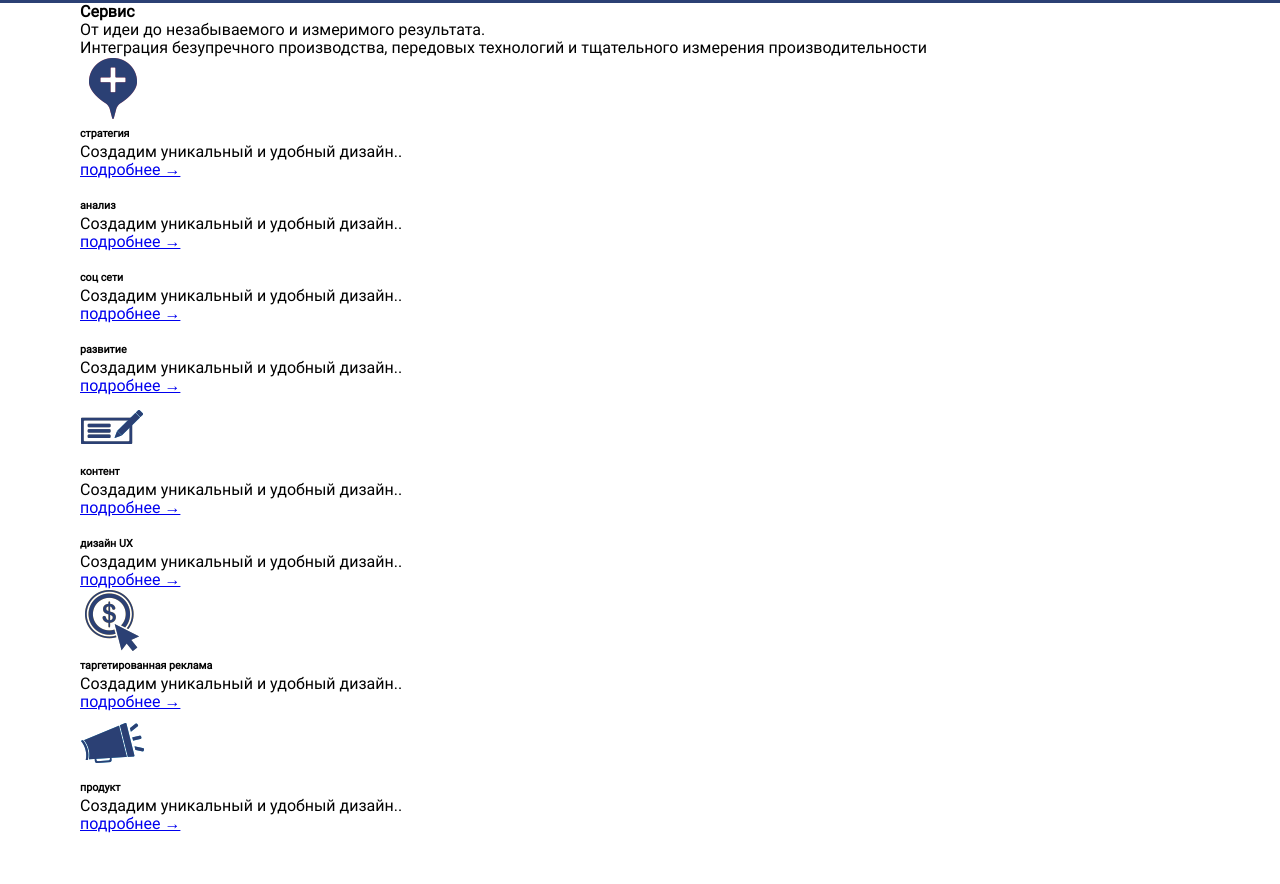
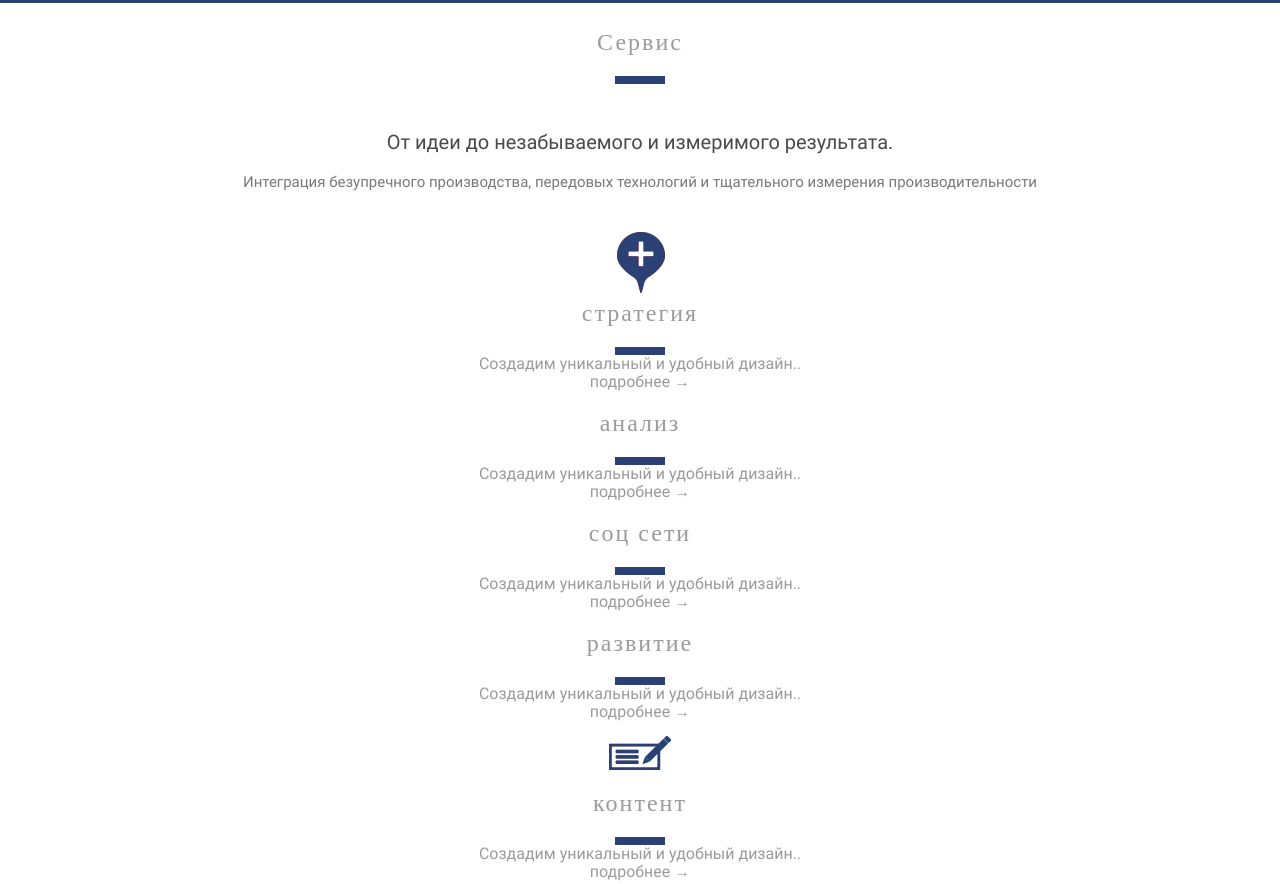
Before and after one commit to Vidiborets0012/digital-agensy_mob-first, a website: page index.html in a window 1280 px wide. Shown: the part 864-1748 px from the top of the page. Before the commit the page ends 1697 px from the top, so only its background shows below. Drawn offline with nearby package versions, Linux system fonts and the light colour scheme; a web font is replaced by a local one.

Commit message:
create global.scss, set global styles for the title block, provide services-head styles for the services section for Mobile Portrait

```diff
--- a/index.html
+++ b/index.html
@@ -86,7 +86,7 @@
             <div class="services-item">
               <div class="services-item-inner">
                 <img class="services-item-img" src="images/serv-1.png" alt="" />
-                <h6 class="services-item-title">стратегия</h6>
+                <h6 class="services-item-title title">стратегия</h6>
                 <p class="services-item-text">Создадим уникальный и удобный дизайн..</p>
                 <a class="services-item-link" href="#">подробнее →</a>
               </div>
@@ -95,7 +95,7 @@
             <div class="services-item">
               <div class="services-item-inner">
                 <img class="services-item-img" src="images/serv-2.png" alt="" />
-                <h6 class="services-item-title">анализ</h6>
+                <h6 class="services-item-title title">анализ</h6>
                 <p class="services-item-text">Создадим уникальный и удобный дизайн..</p>
                 <a class="services-item-link" href="#">подробнее →</a>
               </div>
@@ -104,7 +104,7 @@
             <div class="services-item">
               <div class="services-item-inner">
                 <img class="services-item-img" src="images/serv-3.png" alt="" />
-                <h6 class="services-item-title">соц сети</h6>
+                <h6 class="services-item-title title">соц сети</h6>
                 <p class="services-item-text">Создадим уникальный и удобный дизайн..</p>
                 <a class="services-item-link" href="#">подробнее →</a>
               </div>
@@ -113,7 +113,7 @@
             <div class="services-item">
               <div class="services-item-inner">
                 <img class="services-item-img" src="images/serv-4.png" alt="" />
-                <h6 class="services-item-title">развитие</h6>
+                <h6 class="services-item-title title">развитие</h6>
                 <p class="services-item-text">Создадим уникальный и удобный дизайн..</p>
                 <a class="services-item-link" href="#">подробнее →</a>
               </div>
@@ -122,7 +122,7 @@
             <div class="services-item">
               <div class="services-item-inner">
                 <img class="services-item-img" src="images/serv-5.png" alt="" />
-                <h6 class="services-item-title">контент</h6>
+                <h6 class="services-item-title title">контент</h6>
                 <p class="services-item-text">Создадим уникальный и удобный дизайн..</p>
                 <a class="services-item-link" href="#">подробнее →</a>
               </div>
@@ -131,7 +131,7 @@
             <div class="services-item">
               <div class="services-item-inner">
                 <img class="services-item-img" src="images/serv-6.png" alt="" />
-                <h6 class="services-item-title">дизайн UX</h6>
+                <h6 class="services-item-title title">дизайн UX</h6>
                 <p class="services-item-text">Создадим уникальный и удобный дизайн..</p>
                 <a class="services-item-link" href="#">подробнее →</a>
               </div>
@@ -140,7 +140,7 @@
             <div class="services-item">
               <div class="services-item-inner">
                 <img class="services-item-img" src="images/serv-7.png" alt="" />
-                <h6 class="services-item-title">таргетированная реклама</h6>
+                <h6 class="services-item-title title">таргетированная реклама</h6>
                 <p class="services-item-text">Создадим уникальный и удобный дизайн..</p>
                 <a class="services-item-link" href="#">подробнее →</a>
               </div>
@@ -149,7 +149,7 @@
             <div class="services-item">
               <div class="services-item-inner">
                 <img class="services-item-img" src="images/serv-8.png" alt="" />
-                <h6 class="services-item-title">продукт</h6>
+                <h6 class="services-item-title title">продукт</h6>
                 <p class="services-item-text">Создадим уникальный и удобный дизайн..</p>
                 <a class="services-item-link" href="#">подробнее →</a>
               </div>
--- /dev/null
+++ b/scss/global.scss
@@ -0,0 +1,99 @@
+@import 'var';
+@import 'fonts';
+
+html {
+    box-sizing: border-box;
+}
+
+*,
+*::after,
+*::before {
+    box-sizing: inherit;
+}
+
+h1,
+h2,
+h3,
+h4,
+h5,
+h6,
+p {
+    margin: 0;
+}
+
+ul,
+li {
+    margin: 0;
+    padding: 0;
+    list-style: none;
+}
+
+button {
+    padding: 0;
+}
+
+a {
+    text-decoration: none;
+    color: inherit;
+}
+
+body {
+    min-width: 320px;
+    overflow-x: hidden;
+    font-family: 'Roboto-Regular', 'Arial', 'sans-serif';
+    font-weight: 400;
+    font-size: 16px;
+    line-height: 18px;
+    color: $defolt-color;
+}
+
+.container {
+    padding: 0 20px;
+}
+
+@media screen and (min-width: 640px) {
+    .container {
+        padding: 0 30px;
+    }
+}
+
+@media screen and (min-width: 768px) {
+    .container {
+        padding: 0 40px;
+    }
+}
+
+@media screen and (min-width: 1024px) {
+    .container {
+        max-width: 1200px;
+        margin: 0 auto;
+        padding: 0 40px;
+    }
+}
+
+@media screen and (min-width: 1440px) {
+    .container {
+        max-width: 1320px;
+    }
+}
+
+.title {
+    font-size: 24px;
+    line-height: 28px;
+    letter-spacing: 2px;
+    @extend %robotocondensed-400;
+    position: relative;
+    padding-bottom: 28px;
+    &::after {
+        content: '';
+        position: absolute;
+        width: 50px;
+        height: 8px;
+        background-color: $accent;
+        bottom: 0;
+        margin: 0 auto;
+        left: 0;
+        right: 0;
+
+    }
+}
--- a/scss/style.scss
+++ b/scss/style.scss
@@ -1,63 +1,8 @@
 @import 'var';
 @import 'fonts';
+@import 'global';
 
-html {
-    box-sizing: border-box;
-}
 
-*,*::after,*::before {
-    box-sizing: inherit;
-}
-
-h1, h2, h3, h4, h5, h6, p {
-    margin: 0;
-}
-
-ul, li {
-    margin: 0;
-    padding: 0;list-style: none;
-}
-
-button {
-    padding: 0;
-}
-
-body {
-    min-width: 320px;
-    overflow-x: hidden;
-    font-family: 'Roboto-Regular', 'Arial', 'sans-serif';
-    font-weight: 400;
-    font-size: 16px;
-    line-height: 18px;
-}
-
-.container {
-    padding: 0 20px;
-}
-@media screen and (min-width: 640px) {
-    .container {
-        padding: 0 30px;
-    }
-}
-@media screen and (min-width: 768px) {
-    .container {
-        padding: 0 40px;
-    }
-}
-
-@media screen and (min-width: 1024px) {
-    .container {
-        max-width: 1200px;
-        margin: 0 auto;
-        padding: 0 40px;
-    }
-}
-
-@media screen and (min-width: 1440px) {
-    .container {
-        max-width: 1320px;
-    }
-}
 
 .header {
     background-color: $accent;
@@ -393,3 +338,23 @@ body {
         }
     }
 }
+
+.services {
+    padding: 25px 0 40px;
+    text-align: center;
+    &-title {
+        margin-bottom: 47px;
+    }
+    &-descr {
+        font-size: 20px;
+        line-height: 22px;
+        color: $text-color;
+        margin-bottom: 21px;
+    }
+    &-text {
+        font-size: 15px;
+        line-height: 17px;
+        color: #797979;
+        margin-bottom: 40px;
+    }
+}
--- a/scss/var.scss
+++ b/scss/var.scss
@@ -1,12 +1,18 @@
 $accent: #2b4074;
 $text-color: #4a4a4a;
 $bg-color: #f9f6e5;
+$defolt-color: #9b9b9b;
 
 %dosis-300 {
     font-family: 'Dosis-Light';
     font-weight: 300;
 }
 
+%robotocondensed-400 {
+    font-family: 'RobotoCondensed-Regular';
+    font-weight: 400;
+}
+
 %roboto-500 {
     font-family: 'Roboto-Medium';
     font-weight: 500;
```
Also changed, not shown: css/global.css (added), css/style.css, 2 other files.
